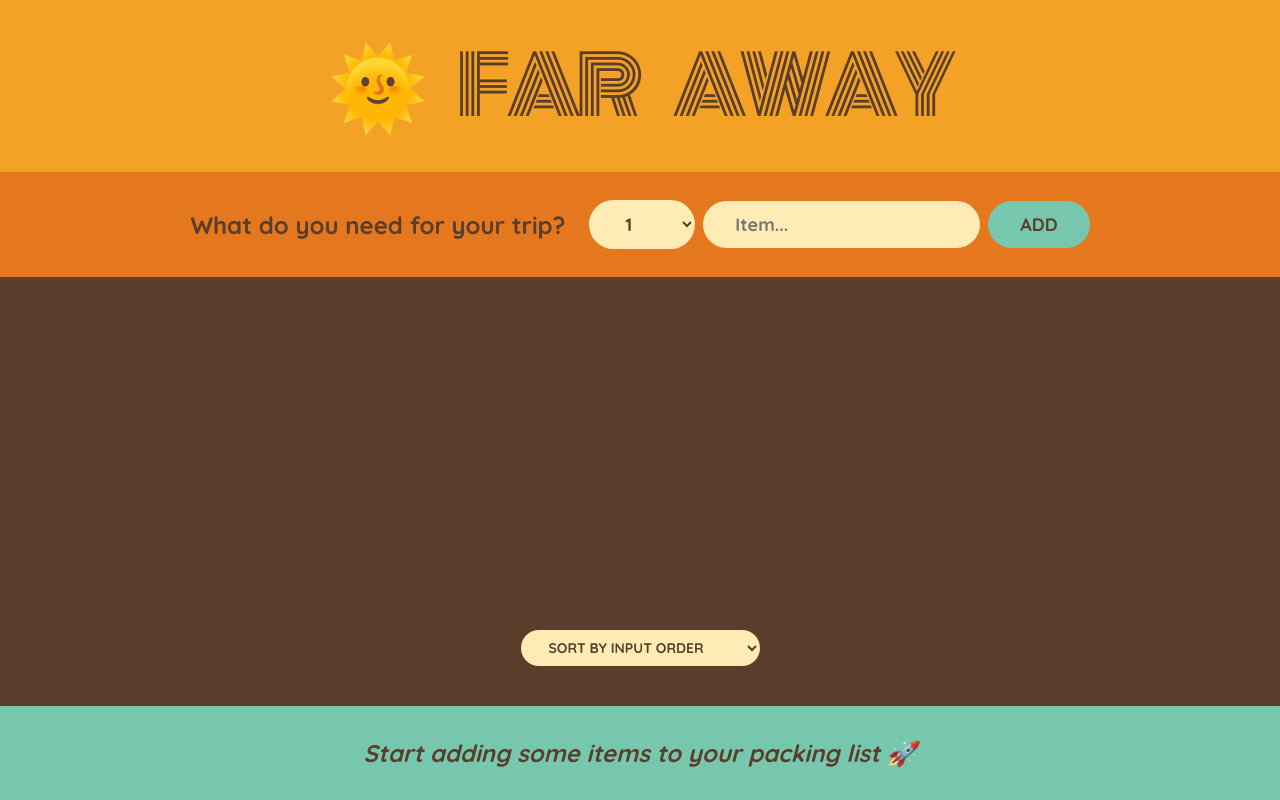
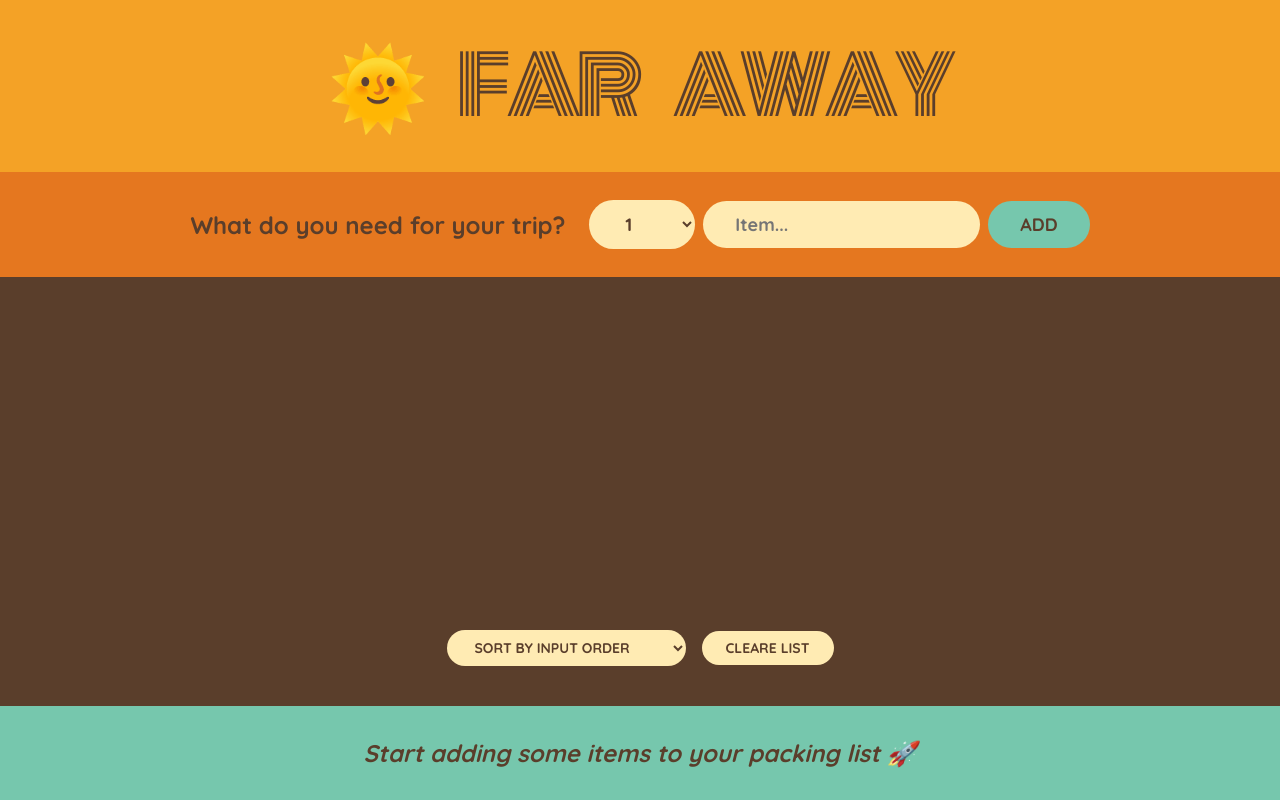
Before and after one commit to tucecifci/far-away, a React (Vite) app: page / in a window 1280 px wide. Built offline with nearby package versions, Linux system fonts and the light colour scheme.

Commit message:
button added

```diff
--- a/src/PackingList.jsx
+++ b/src/PackingList.jsx
@@ -26,6 +26,7 @@ if(sortBy === "packed") sortedItems = items.slice().sort((a,b) => Number(a.packe
             <option value="description">Sort by description</option>
             <option value="packed">Sort by packed status</option>
           </select>
+          <button>Cleare List</button>
       </div>
     </div>
   );
```
